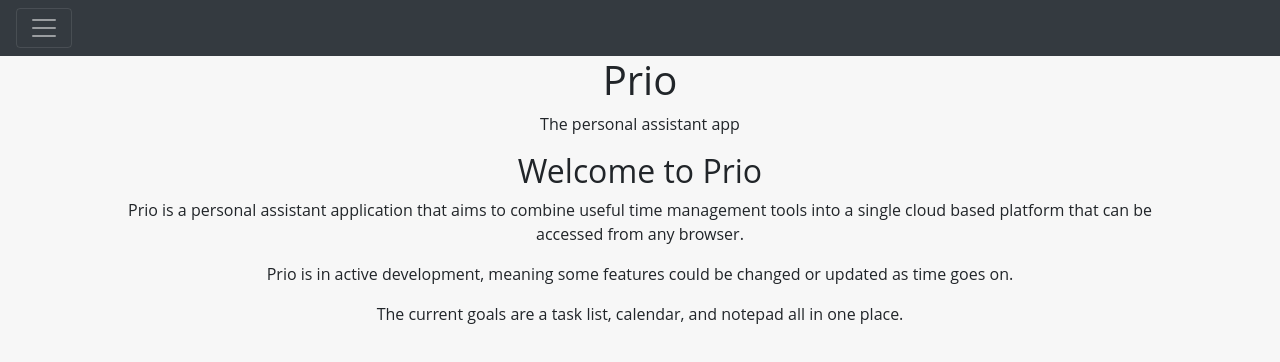
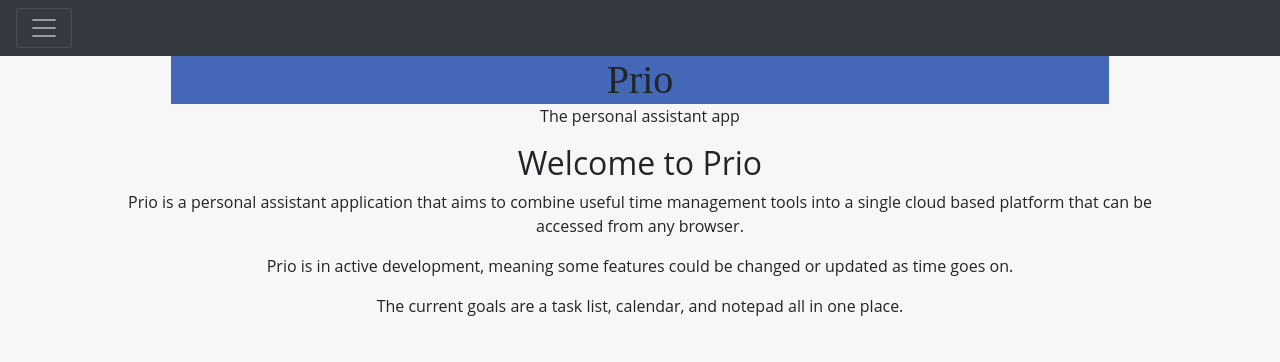
Before and after one commit to TeTarakona/Capstone-Assistant, a React (Create React App) app in the folder client/: page / in a window 1280 px wide. Shown: the top 362 px of the page. Built offline with nearby package versions, Linux system fonts and the light colour scheme.

Commit message:
Updated header styling to match prototype

```diff
--- a/client/src/components/HomePage.jsx
+++ b/client/src/components/HomePage.jsx
@@ -5,7 +5,7 @@ const HomePage = () => {
     return(
         <>
         <div className="pageContainer">
-        <h1>Prio</h1>
+        <h1 className="heading" >Prio</h1>
         <p>The personal assistant app</p>
         <article>
             <h2>Welcome to Prio</h2>
--- a/client/src/index.css
+++ b/client/src/index.css
@@ -9,4 +9,7 @@ body {
 
 .heading {
   font-family: 'Monstrrat';
+  margin: 0;
+  padding: 0 40%;
+  background-color: #4567B7;
 }
```
